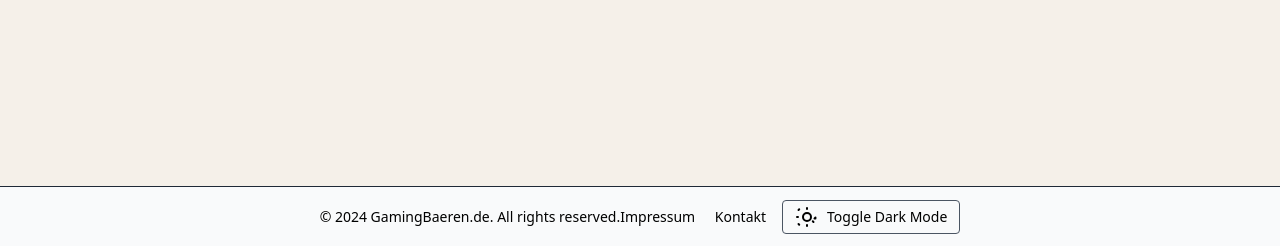
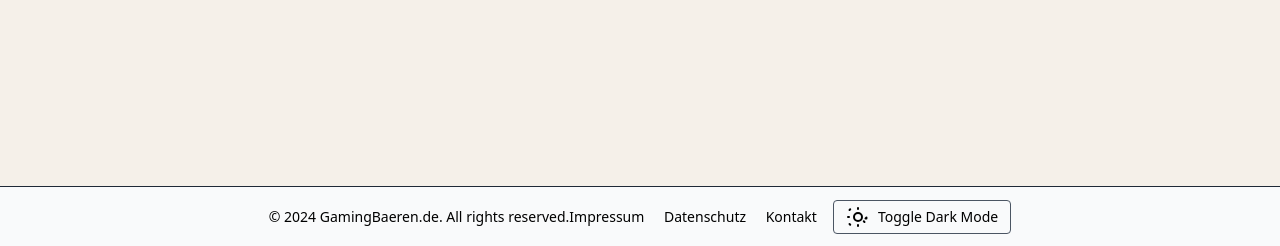
Before and after one commit to GamingBaeren/websitedjango, a Django app: page /imageupload/how-it-works/ in a window 1280 px wide. Shown: the part 554-800 px from the top of the page. Run offline with Django 5.2, Linux system fonts and the light colour scheme; data that the repository does not hold is empty.

Commit message:
fixed footer

```diff
--- a/main/templates/main/footer.html
+++ b/main/templates/main/footer.html
@@ -3,6 +3,7 @@
     <p class="text-sm">&copy; 2024 GamingBaeren.de. All rights reserved.</p>
     <nav class="mt-4 md:mt-0 space-x-4 text-sm">
       <a href="{% url 'impressum' %}" style="color: inherit;" class="transition-colors hover:text-[var(--light-footer-text)] dark:hover:text-[var(--dark-footer-text)]">Impressum</a>
+      <a href="{% url 'datenschutz' %}" style="color: inherit;" class="transition-colors hover:text-[var(--light-footer-text)] dark:hover:text-[var(--dark-footer-text)]">Datenschutz</a>
       <a href="{% url 'contact' %}" style="color: inherit;" class="transition-colors hover:text-[var(--light-footer-text)] dark:hover:text-[var(--dark-footer-text)]">Kontakt</a>
     </nav>
     <button id="darkModeToggle" aria-label="Toggle Dark Mode" class="ml-4 mt-4 md:mt-0 text-[var(--light-footer-text)] dark:text-[var(--dark-footer-text)] hover:text-[var(--light-footer-text)] dark:hover:text-[var(--dark-footer-text)] focus:outline-none flex items-center space-x-2 px-3 py-1 border border-gray-600 rounded">
```
